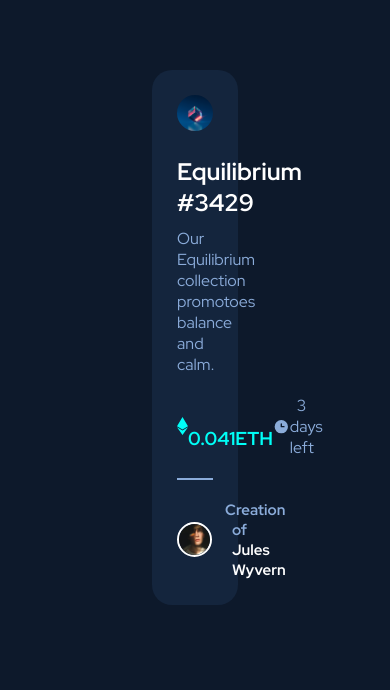
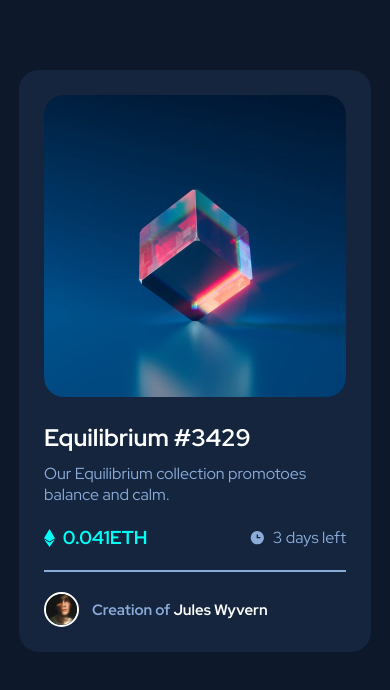
Before and after one commit to Rajamanickam-developer/Equilibrium, a plain HTML site: page index.html in a window 390 px wide. Drawn offline with Linux system fonts and the light colour scheme.

Commit message:
responsive adjustment

```diff
--- a/index.css
+++ b/index.css
@@ -19,7 +19,7 @@ body{
     flex-direction: column;
     gap: 20px;
     background-color: hsl(216, 50%, 16%) ;
-    width: 22%;
+    width: 22rem;
     padding: 25px;
     border-radius: 20px;
     margin-top: 70px;
```
